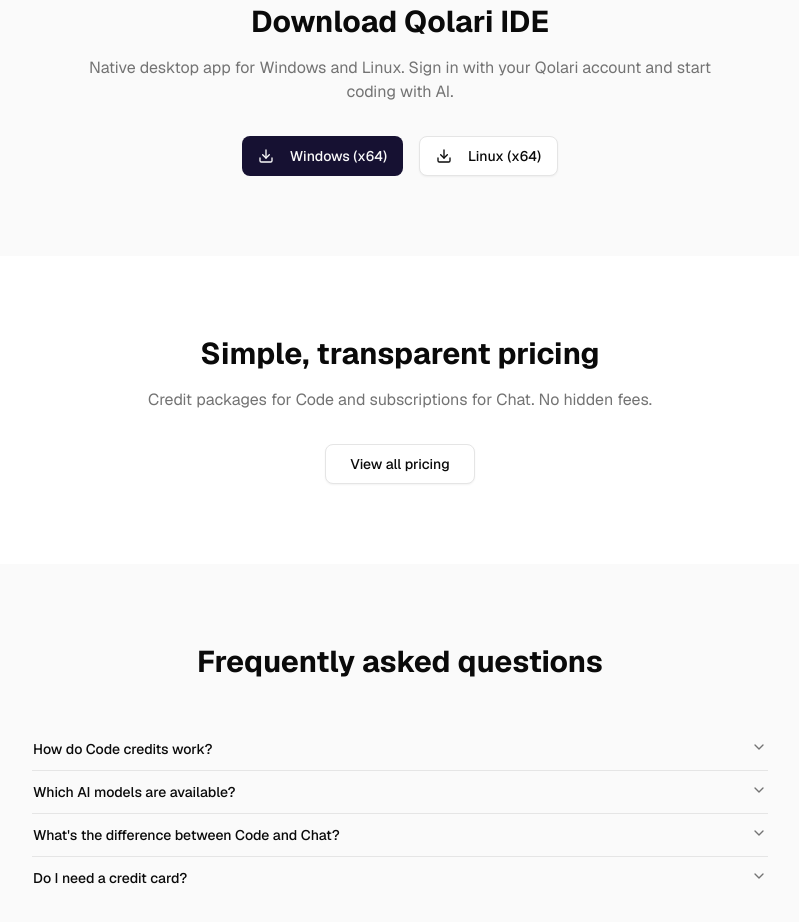
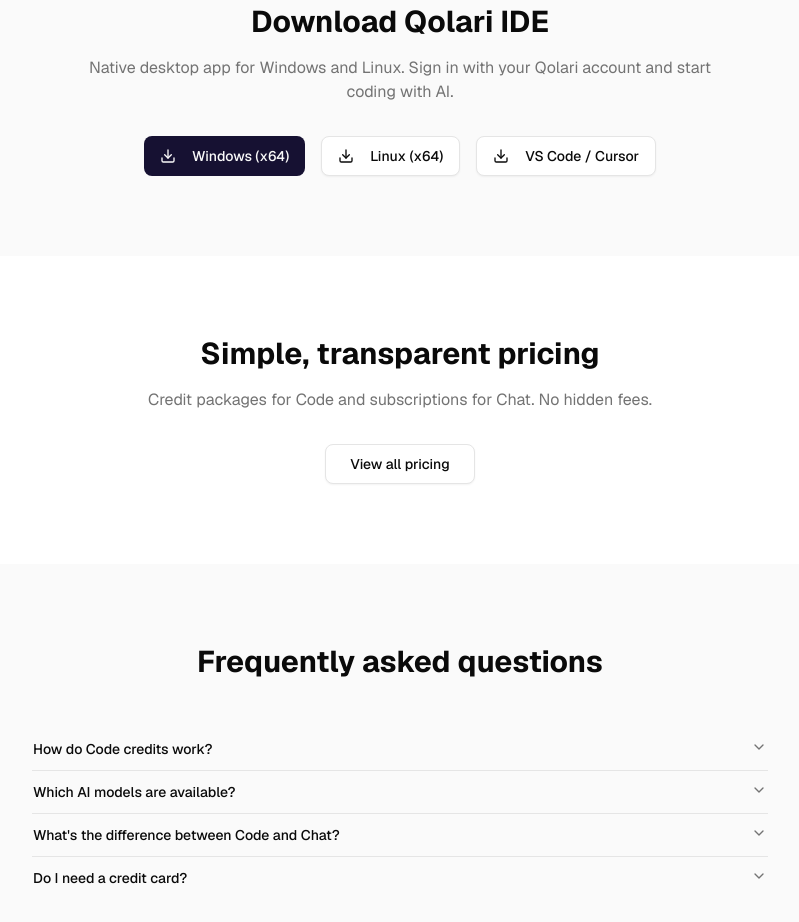
Before and after one commit to qolariai/qolari, a Next.js app in the folder frontend/: page /en in a window 1280 px wide. Shown: the part 1000-1922 px from the top of the page, without its empty margins (240-1039 px from the left). Built offline with nearby package versions, Linux system fonts and the light colour scheme; no server answers.

Commit message:
feat(landing): botao de download da extensao VS Code/Cursor (vsix)

```diff
--- a/frontend/messages/en.json
+++ b/frontend/messages/en.json
@@ -53,6 +53,7 @@
     "downloadSubtitle": "Native desktop app for Windows and Linux. Sign in with your Qolari account and start coding with AI.",
     "downloadWin": "Windows (x64)",
     "downloadLinux": "Linux (x64)",
+    "downloadExt": "VS Code / Cursor",
     "faqTitle": "Frequently asked questions",
     "faq1Q": "How do Code credits work?",
     "faq1A": "You buy a prepaid credit package. Each AI request debits the exact usage cost. Balance expires 12 months after purchase.",
--- a/frontend/messages/pt.json
+++ b/frontend/messages/pt.json
@@ -53,6 +53,7 @@
     "downloadSubtitle": "Desktop nativo para Windows e Linux. Inicie sessao com a sua conta Qolari e comece a programar com IA.",
     "downloadWin": "Windows (x64)",
     "downloadLinux": "Linux (x64)",
+    "downloadExt": "VS Code / Cursor",
     "faqTitle": "Perguntas frequentes",
     "faq1Q": "Como funcionam os creditos do Code?",
     "faq1A": "Compra um pacote de creditos pre-pagos. Cada pedido de IA debita o custo exato da utilizacao. O saldo expira 12 meses apos a compra.",
--- a/frontend/src/app/[locale]/(public)/page.tsx
+++ b/frontend/src/app/[locale]/(public)/page.tsx
@@ -88,6 +88,10 @@
               <Download className="mr-2 h-4 w-4" />
               {t("landing.downloadLinux")}
             </a>
+            <a href="/downloads/qolari-code.vsix" className={cn(buttonVariants({ size: "lg", variant: "outline" }))}>
+              <Download className="mr-2 h-4 w-4" />
+              {t("landing.downloadExt")}
+            </a>
           </div>
         </div>
       </section>
```
